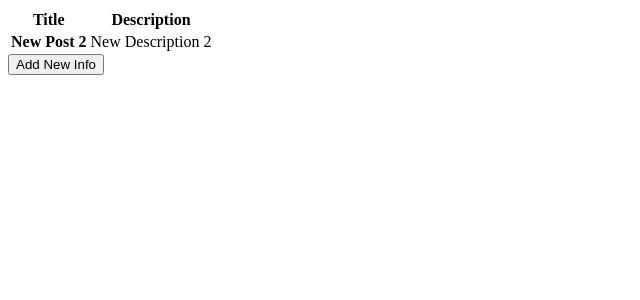
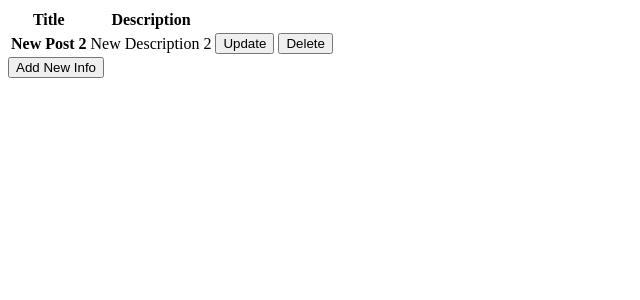
Before and after one commit to SampurnaC/animal_instagram, a Django app: page /posts/list in a window 1280 px wide. Shown: the top 300 px of the page, without its empty margins (0-640 px from the left). Run offline with Django 4.2, Linux system fonts and the light colour scheme; data comes from the database, SQL or seed files in the repository; both versions use the stored data as it was after the commit.

Commit message:
add delete posts feature

```diff
--- a/posts/templates/post/list.html
+++ b/posts/templates/post/list.html
@@ -12,6 +12,16 @@
     <tr>
       <th scope="row">{{ post.title }}</th>
       <td>{{ post.description }}</td>
+      <td>
+        <a href="{% url 'post_update' post.id %}"
+          ><button type="button" class="btn btn-primary">Update</button></a
+        >
+      </td>
+      <td>
+        <a href="{% url 'post_delete' post.id %}"
+          ><button type="button" class="btn btn-primary">Delete</button></a
+        >
+      </td>
     </tr>
     {% endfor %}
   </tbody>
--- a/posts/urls.py
+++ b/posts/urls.py
@@ -3,5 +3,8 @@ from . import views
 
 urlpatterns = [
     path('list', views.posts_list, name='posts_list'),
-    path('create', views.create, name='post_create')
+    path('create', views.create, name='post_create'),
+    path('update/<str:pk>', views.updatePost, name='post_update'),
+    path('delete/<str:pk>', views.deletePost, name='post_delete')
+
 ]
--- a/posts/views.py
+++ b/posts/views.py
@@ -22,3 +22,24 @@ def create(request):
             return redirect('/posts/list')
     context = {'form': form}
     return render(request, 'post/create.html', context)
+
+def updatePost(request, pk):
+    post = Post.objects.get(id=pk)
+    form = PostForm(instance=post)
+
+    if request.method == 'POST':
+        form = PostForm(request.POST, instance=post)
+        if form.is_valid():
+            form.save()
+            return redirect('/posts/list')
+    context = {'form': form}
+    return render(request, 'post/create.html', context)
+
+def deletePost(request,pk):
+    post = Post.objects.get(id=pk)
+    if request.method == "POST":
+        post.delete()
+        return redirect('/posts/list')
+
+    context = {'post': post}
+    return render(request, 'post/delete.html', context)
```
Also changed, not shown: posts/templates/post/delete.html (added, +7 -0 lines), db.sqlite3.
